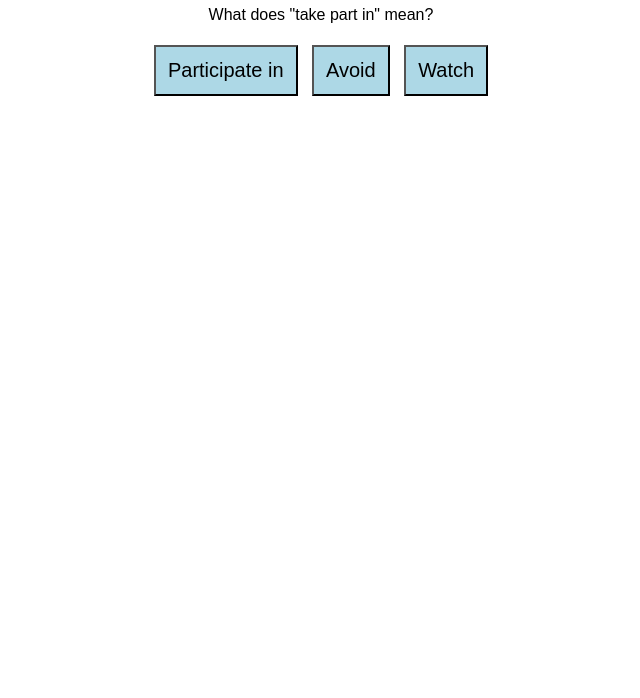
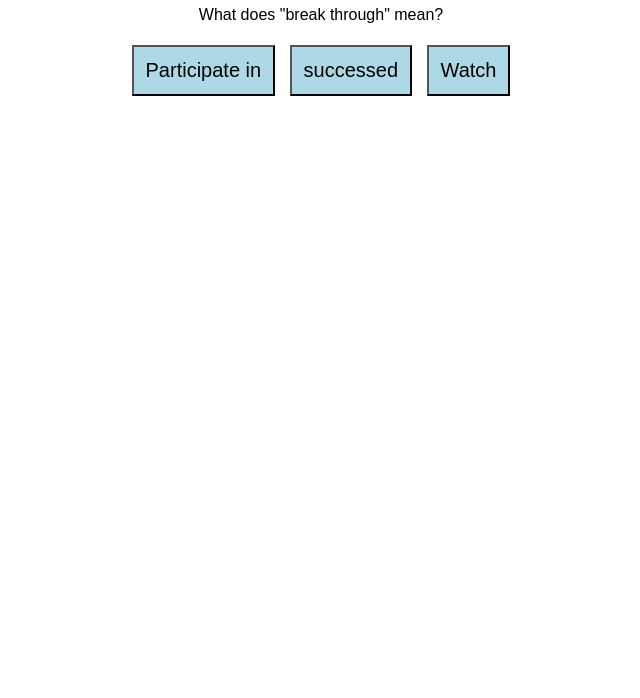
Before and after one commit to kny0210/DLHW, a plain HTML site: page index.html in a window 1280 px wide. Shown: the part 102-800 px from the top of the page, without its empty margins (319-959 px from the left). Drawn offline with Linux system fonts and the light colour scheme.

Commit message:
Update index.html

```diff
--- a/index.html
+++ b/index.html
@@ -2,7 +2,7 @@
 <html>
 
 <head>
-    <title>My First English Learning App</title>
+    <title>Nayeon English Learning App</title>
 
     <!-- CSS: Change how the app looks -->
     <style>
@@ -27,14 +27,14 @@
 
     <h1>Vocabulary Quiz</h1>
 
-    <p>What does "take part in" mean?</p>
+    <p>What does "break through" mean?</p>
 
     <button onclick="checkAnswer('participate')">
         Participate in
     </button>
 
     <button onclick="checkAnswer('avoid')">
-        Avoid
+        successed
     </button>
 
     <button onclick="checkAnswer('watch')">
```
